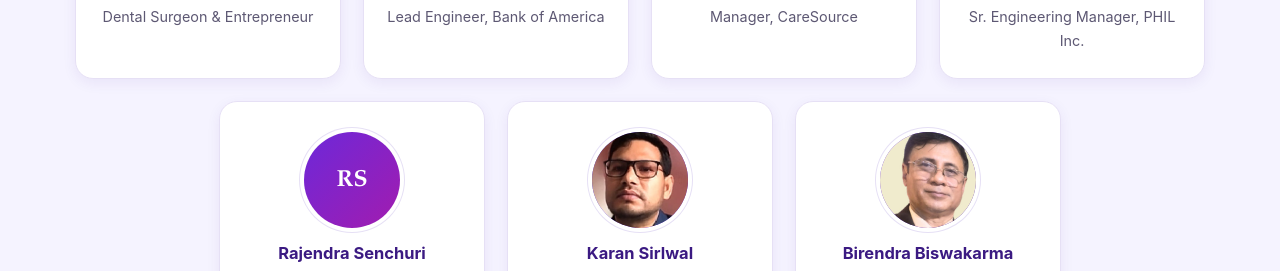
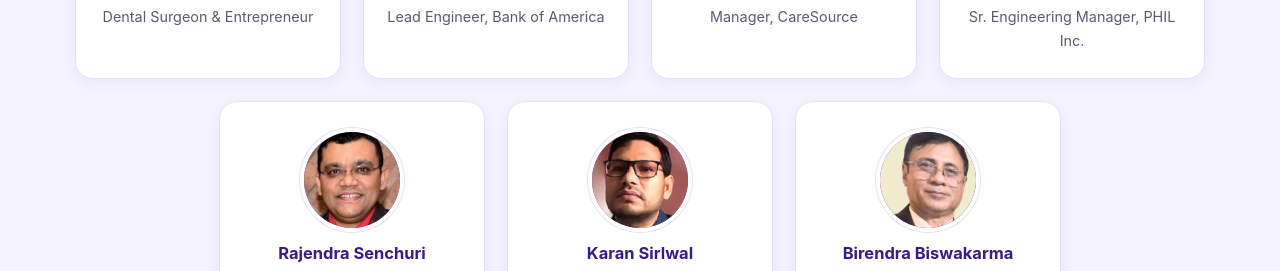
Before and after one commit to bidur504/pluripotent.github.io, a plain HTML site: page index.html in a window 1280 px wide. Shown: the part 4703-4974 px from the top of the page. Drawn offline with Linux system fonts and the light colour scheme.

Commit message:
Add Rajendra Senchuri's team photo
Co-Authored-By: Claude Opus 5.5 <noreply@anthropic.com>

```diff
--- a/index.html
+++ b/index.html
@@ -336,7 +336,7 @@
             <p class="detail">Sr. Engineering Manager, PHIL Inc.</p>
           </article>
           <article class="team-card spot reveal">
-            <div class="avatar" aria-hidden="true">RS</div>
+            <div class="avatar"><img src="assets/team/rajendra-senchuri.jpg" alt="Photo of Rajendra Senchuri" loading="lazy" width="96" height="96" /></div>
             <h3>Rajendra Senchuri</h3>
             <p class="role">Member</p>
             <p class="detail">BloodBank Technologist, MedStar Good Samaritan Hospital, MD</p>
```
Also changed, not shown: assets/team/rajendra-senchuri.jpg (added).
